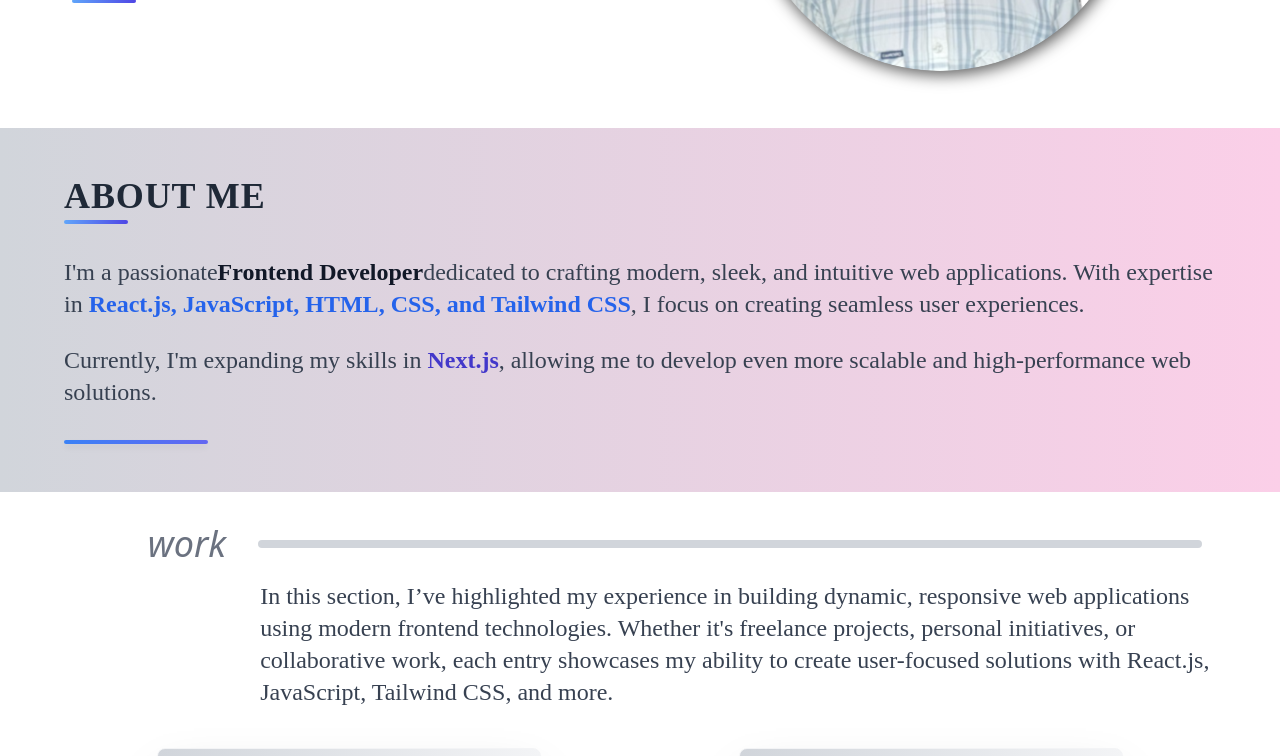
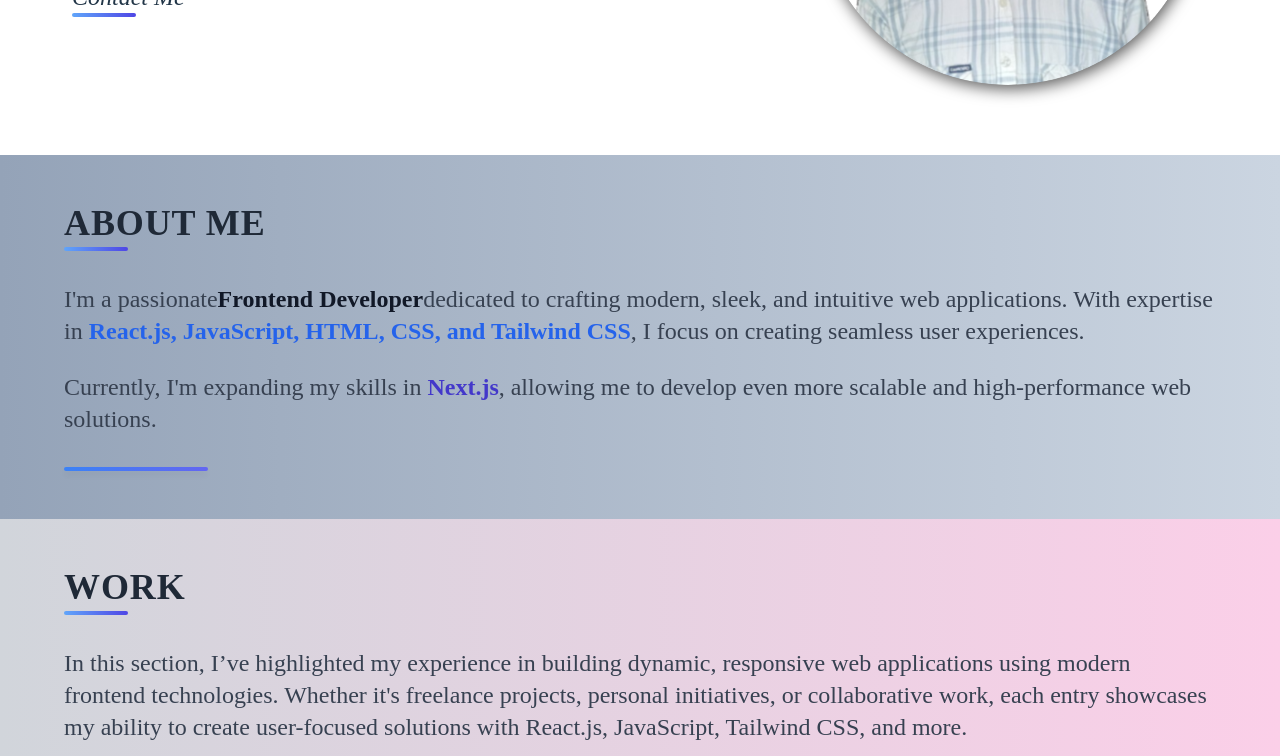
Before and after one commit to Enayat789/my-portfolio, a React (Vite) app: page / in a window 1280 px wide. Shown: the part 460-1216 px from the top of the page. Built offline with nearby package versions, Linux system fonts and the light colour scheme.

Commit message:
improved the work section

```diff
--- a/src/Components/About.jsx
+++ b/src/Components/About.jsx
@@ -1,9 +1,10 @@
 import React from "react";
 
 export default function About() {
-  // bg-gradient-to-r from-violet-200 to-pink-200
+  // bg-gradient-to-r from-slate-300 to-slate-500
+  // from-gray-300 to-pink-200
   return (
-    <div className="w-full flex flex-col gap-8 py-12 px-6 bg-gradient-to-r from-gray-300 to-pink-200">
+    <div className="w-full flex flex-col gap-8 py-12 px-6 bg-gradient-to-r from-slate-400 to-slate-300">
       <div className="w-full max-w-6xl sm:pl-6 lg:pl-12 xl:pl-0 mx-auto">
         <h2 className="text-3xl sm:text-4xl font-bold text-gray-800 uppercase tracking-wide relative">
           About Me
--- a/src/Components/Introduction.jsx
+++ b/src/Components/Introduction.jsx
@@ -29,7 +29,7 @@ export default function Introduction() {
       </div>
 
       {/* image section */}
-      <div className="sm:w-[48%] w-full sm:h-full flex justify-center items-center cursor-pointer px-4">
+      <div className="sm:w-[48%] w-full sm:h-full flex justify-center items-center xl:justify-end cursor-pointer px-4">
         <img
           src={profilePic}
           alt="profile-pic"
--- a/src/Components/Navbar.jsx
+++ b/src/Components/Navbar.jsx
@@ -7,7 +7,7 @@ export default function Navbar() {
   const [isOpen, setOpen] = useState(false);
 
   return (
-    <nav className="w-full bg-gradient-to-r from-gray-400 to-gray-300 flex justify-between items-center px-6 sm:px-8 py-4 sticky top-0 z-50">
+    <nav className="w-[100vw] bg-gradient-to-r from-slate-400 to-slate-300 flex justify-between items-center px-6 sm:px-8 py-4 sticky top-0 z-50">
       {/* Logo */}
       <h2 className="cursor-pointer text-white text-xl sm:text-2xl font-serif font-bold italic">
         ENAYAT
--- a/src/Components/Work.jsx
+++ b/src/Components/Work.jsx
@@ -2,16 +2,22 @@ import React from "react";
 
 export default function Work() {
   return (
-    <div className="w-[100vw] flex flex-col gap-2 pt-2 px-4 lg:pt-8">
-      <div className="flex flex-col md:flex-row md:justify-end w-full max-w-6xl lg:max-w-full xl:max-w-[90%] lg:justify-end xl:justify-end mx-auto items-center justify-center gap-4 sm:gap-6 md:gap-8">
-        <p className="text-2xl sm:text-4xl text-gray-500 font-sans italic text-center md:text-left">
+    // <div className="w-[100vw] flex flex-col gap-2 pt-2 px-4 lg:pt-8">
+    <div className="w-full flex flex-col gap-8 py-12 px-6 bg-gradient-to-r from-gray-300 to-pink-200">
+      <div className="w-full max-w-6xl sm:pl-6 lg:pl-12 xl:pl-0 mx-auto">
+        {/* <div className="flex flex-col md:flex-row md:justify-end w-full max-w-6xl lg:max-w-full xl:max-w-[90%] lg:justify-end xl:justify-end mx-auto items-center justify-center gap-4 sm:gap-6 md:gap-8"> */}
+        {/* <h2 className="text-2xl sm:text-4xl text-gray-500 font-sans italic text-center md:text-left"> */}
+        <h2 className="text-3xl sm:text-4xl font-bold text-gray-800 uppercase tracking-wide relative">
           work
-        </p>
-        <hr className="border-4 w-full sm:w-[80%] md:w-[79%] lg:w-[78%] xl:w-[84%] border-gray-300 rounded-full" />
+          <span className="block w-16 h-1 bg-gradient-to-r from-blue-400 to-indigo-600 rounded-full mt-1"></span>
+        </h2>
+        {/* <hr className="border-4 w-full sm:w-[80%] md:w-[79%] lg:w-[78%] xl:w-[84%] border-gray-300 rounded-full" /> */}
       </div>
 
-      <div className="w-full max-w-7xl mx-auto flex flex-col items-center md:items-end">
-        <p className="w-full sm:w-[90%] md:w-[82%] lg:w-[80%] xl:w-[83%] p-4 sm:p-6 md:py-2 md:px-8 text-base sm:text-lg md:text-xl lg:text-2xl font-thin text-gray-700 text-center md:text-left leading-relaxed">
+      <div className="w-full max-w-6xl sm:pl-6 lg:pl-12 xl:pl-0 mx-auto">
+        {/* <div className="w-full max-w-7xl mx-auto flex flex-col items-center md:items-end"> */}
+        <p className="text-lg sm:text-xl md:text-2xl font-light text-gray-700 leading-relaxed">
+          {/* <p className="w-full sm:w-[90%] md:w-[82%] lg:w-[80%] xl:w-[83%] p-4 sm:p-6 md:py-2 md:px-8 text-base sm:text-lg md:text-xl lg:text-2xl font-thin text-gray-700 text-center md:text-left leading-relaxed"> */}
           In this section, I’ve highlighted my experience in building dynamic,
           responsive web applications using modern frontend technologies.
           Whether it's freelance projects, personal initiatives, or
@@ -20,6 +26,11 @@ export default function Work() {
           more.
         </p>
       </div>
+
+      {/* Accent Line */}
+      <div className="w-full max-w-6xl mx-auto sm:pl-6 lg:pl-12 xl:pl-0">
+        <div className="w-20 sm:w-24 md:w-32 lg:w-36 h-1 bg-gradient-to-r from-blue-500 to-indigo-500 rounded-full shadow-md transition-all duration-500 hover:w-44"></div>
+      </div>
     </div>
   );
 }
--- a/src/index.css
+++ b/src/index.css
@@ -9,7 +9,7 @@
 
   color-scheme: light dark;
   color: rgba(255, 255, 255, 0.87);
-  background-color: #242424;
+  background-color: #c11414;
 
   font-synthesis: none;
   text-rendering: optimizeLegibility;
```
